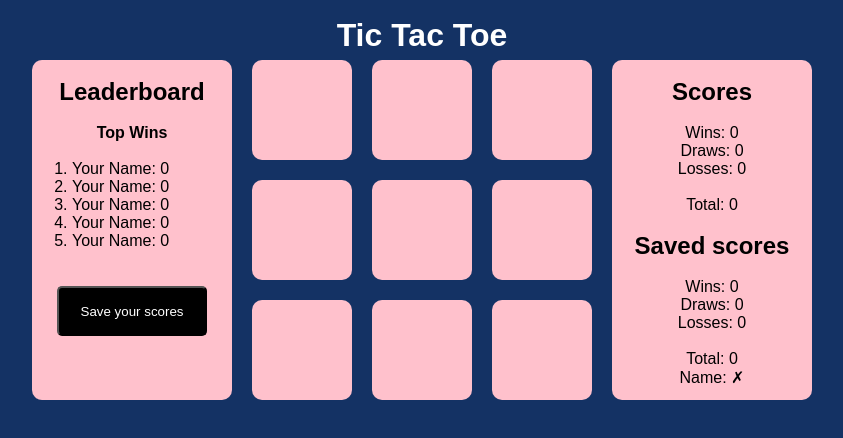
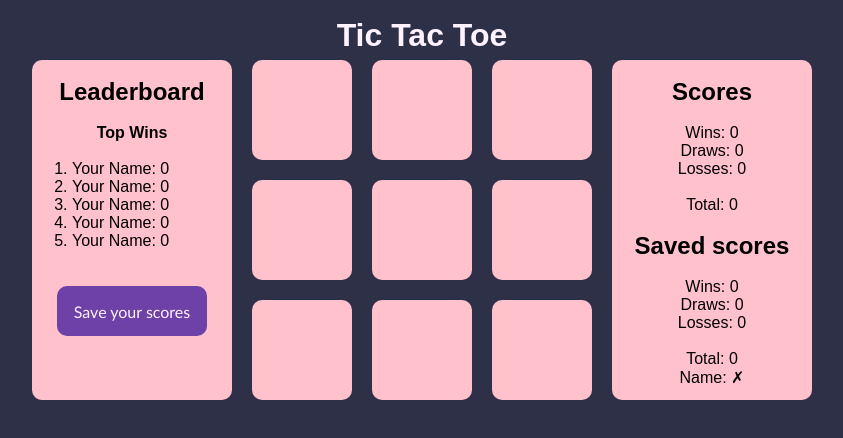
Before and after one commit to mauritsf15/tictactoeAI, a plain HTML site: page index.html in a window 1280 px wide. Both pictures are taken after a click on the element 520 px from the left and 110 px from the top of the page. Shown: the whole page, without its empty margins (218-1061 px from the left). Drawn offline with Linux system fonts and the light colour scheme.

Commit message:
Bug Fixes + UI update

```diff
--- a/css/style.css
+++ b/css/style.css
@@ -4,18 +4,18 @@
 }
 
 body {
-    background-color: #143264;
+    background-color: #2D3047;
 }
 
 .wrapper {
-    background-color: #143264;
+    background-color: #2D3047;
     width: 800px;
     margin: auto;
 }
 
 header {
     height: 50px;
-    color: white;
+    color: #FFF2FF;
     margin-bottom: 10px;
     display: flex;
 }
@@ -29,7 +29,7 @@ header h1 {
 main {
     display: grid;
     grid-template-columns: repeat(5, 1fr);
-    background-color: #143264;
+    background-color: #2D3047;
     grid-auto-rows: minmax(100px, auto);
     gap: 20px;
     width: 800px;
@@ -67,9 +67,10 @@ aside * {
 article {
     float: left;
     height: 100px;
-    background-color: #ffc1cc;
+    background-color: #ff88ff;
     margin: 10px;
     border-radius: 10px;
+    transition-duration: 0.5s;
 }
 
 main > div:hover {
@@ -84,11 +85,15 @@ div img {
 }
 
 .btn {
-    background-color: black;
-    color: white;
-    border-radius: 5px;
+    background-color: #6d41a7;
+    color: #FFF2FF;
+    border-radius: 10px;
+    padding: 10px;
+    font-family: Calibri;
+    font-size: 16px;
+    border: none;
+    transition-duration: 0.5s;
     cursor: pointer;
-    transition-duration: 0.5s;
     height: 50px;
     width: 75%;
 }
@@ -98,8 +103,9 @@ div img {
 }
 
 .btn:hover {
-    background-color: rgb(124, 124, 124);
-    cursor: pointer;
+    background-color: #cfc0e4;
+    color: #3b3147;
+    font-weight: bold;
 }
 
 .submit-modal {
--- a/js/main.js
+++ b/js/main.js
@@ -13,6 +13,7 @@ let hboard = [          // horizontal board for computer
 ];
 
 let gameActive = true;
+let turn = true;
 
 // For every possible three-in-a-row row
 // there is a value that increases when an X has been placed there
@@ -33,6 +34,7 @@ const dataBoard = [     // data board for special values
 
 // On click of article
 function onClick(data) {
+    if (turn == true) {
         let row = data.target.parentElement.className.charAt(4);    // finds the path to the row in class name
         let col = data.target.parentElement.className.charAt(10);
         if (board[row][col] == '') {
@@ -51,9 +53,11 @@ function onClick(data) {
                 xboard[2][0]++;
             }
             checkWin('x');
-        aiTurn();   // Give turn to the AI!
+            turns++;
+            turn = false;
+            setTimeout(aiTurn, 500);   // Give turn to the AI!
         }
-    turns++;
+    }
 }
 
 // Resets the board and variables
@@ -74,6 +78,7 @@ function resetGame() {
     ];
     xboard = [[0, 0, 0], [0, 0, 0], [0, 0]];
     turns = 0;
+    turn = true;
     gameActive = true;
     closeRestartModal();
 }
@@ -87,6 +92,7 @@ function aiTurn() {
             placeAI(1,1);
             placed = true;
             turns++;
+            turn = true;
             return;
         }
     }
@@ -96,6 +102,7 @@ function aiTurn() {
             if (placed == false) {
                 placeAI(0, 0);
                 turns++;
+                turn = true;
                 return;
             }
         }
@@ -104,6 +111,7 @@ function aiTurn() {
             if (placed == false) {
                 placeAI(2, 2);
                 turns++;
+                turn = true;
                 return;
             }
         }
@@ -112,6 +120,7 @@ function aiTurn() {
             if (placed == false) {
                 placeAI(0, 2);
                 turns++;
+                turn = true;
                 return;
             }
         }
@@ -120,6 +129,7 @@ function aiTurn() {
             if (placed == false) {
                 placeAI(2, 0);
                 turns++;
+                turn = true;
                 return;
             }
         }
@@ -135,6 +145,7 @@ function aiTurn() {
                                     placeAI(j, k);
                                     placed = true;
                                     turns++;
+                                    turn = true;
                                     break;
                                 }
                             }
@@ -148,6 +159,7 @@ function aiTurn() {
                                     placeAI(k, j);
                                     placed = true;
                                     turns++;
+                                    turn = true;
                                     break;
                                 }
                             }
@@ -160,6 +172,7 @@ function aiTurn() {
                                 placeAI(2, 2);
                                 placed = true;
                                 turns++;
+                                turn = true;
                                 break;
                             }
                         } else if (board[0][0] == '') {
@@ -167,6 +180,7 @@ function aiTurn() {
                                 placeAI(0, 0);
                                 placed = true;
                                 turns++;
+                                turn = true;
                                 break;
                             }
                         }
@@ -176,6 +190,7 @@ function aiTurn() {
                                 placeAI(0, 2);
                                 placed = true;
                                 turns++;
+                                turn = true;
                                 break;
                             }
                         } else if (board[2][0] == '') {
@@ -183,6 +198,7 @@ function aiTurn() {
                                 placeAI(2, 0);
                                 placed = true;
                                 turns++;
+                                turn = true;
                                 break;
                             }
                         }
@@ -199,6 +215,7 @@ function aiTurn() {
                 placeAI(g, h)
                 placed = true
                 turns++;
+                turn = true;
                 return;
             }
         } else if (turns > 7) {         // Is it not empty? Check if the game is still running :p
@@ -214,6 +231,7 @@ function aiTurn() {
                         placeAI(g, h)
                         placed = true
                         turns++;
+                        turn = true;
                         return;
                     }
                 }
```
Lines whose indentation alone changed are shown as unchanged.
